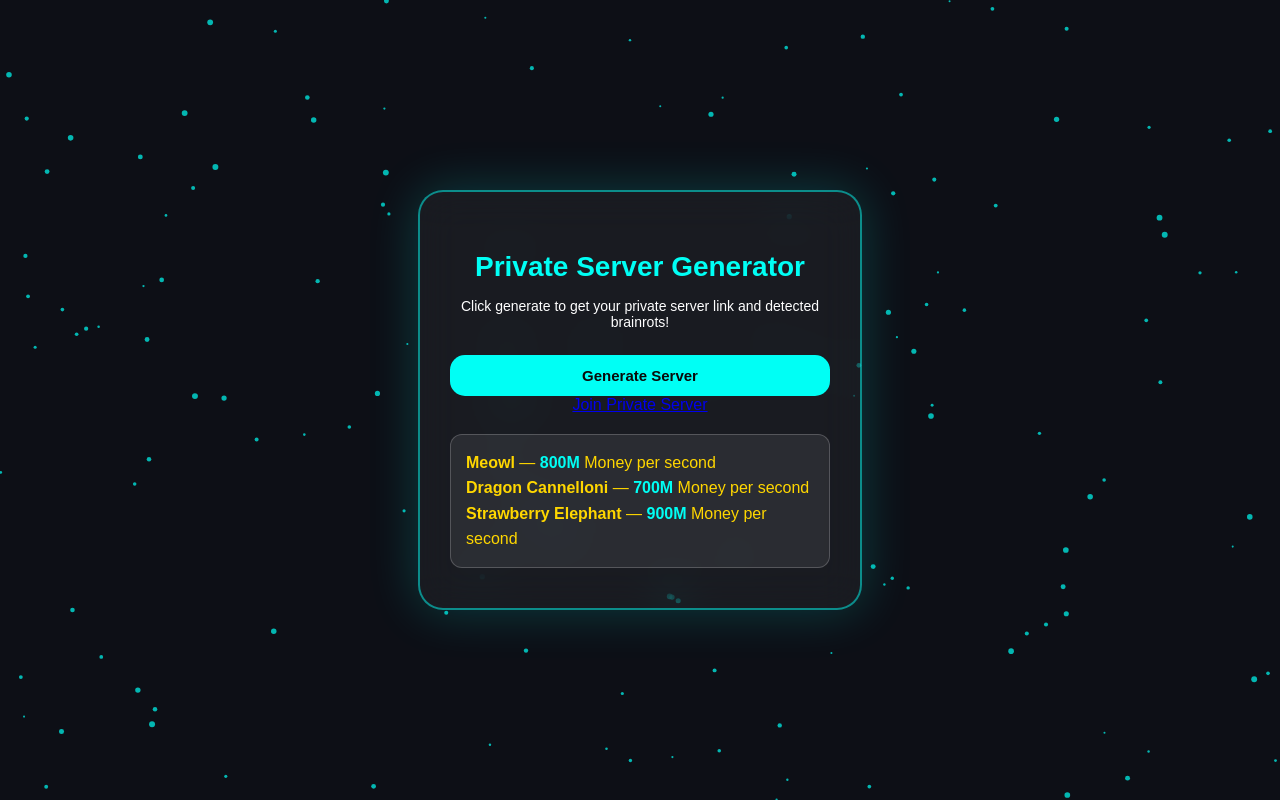
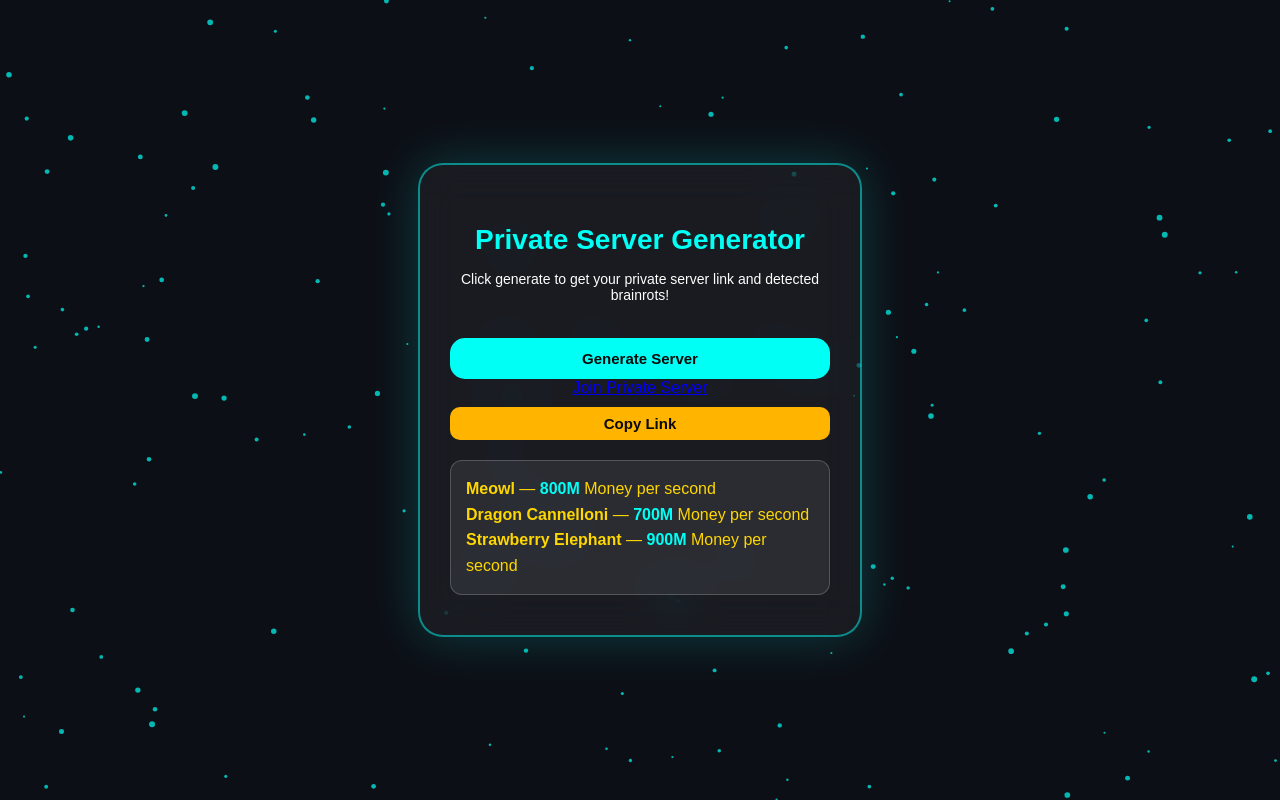
Before and after one commit to dragingx/So, a plain HTML site: page Index.html in a window 1280 px wide. Both pictures are taken after a click on the button "Generate Server". Drawn offline with Linux system fonts and the light colour scheme.

Commit message:
Enhance private server link functionality
Added a copy button for the private server link and improved the HTML structure.

```diff
--- a/Index.html
+++ b/Index.html
@@ -52,6 +52,7 @@ button {
   color:#0a0a0a;
   cursor:pointer;
   transition:0.2s;
+  margin-top:10px;
 }
 button:hover { background:#00d8c5; }
 
@@ -72,6 +73,20 @@ button:hover { background:#00d8c5; }
   color:#00fff5;
   text-decoration:none;
   font-weight:bold;
+}
+.copy-btn {
+  display:inline-block;
+  margin-top:10px;
+  padding:8px 14px;
+  background:#ffb400;
+  color:#0a0a0a;
+  border:none;
+  border-radius:10px;
+  cursor:pointer;
+  font-weight:600;
+}
+.copy-btn:hover {
+  background:#ffd54f;
 }
 </style>
 </head>
@@ -132,14 +147,16 @@ document.getElementById('generateBtn').addEventListener('click',()=>{
   results.classList.remove('hidden');
 
   setTimeout(()=>{
+    const serverLink = "https://www.roblox.com/share?code=e8d22ac9fd253c4eb5f0253d41232ceb&type=Server";
     const brainrots=[
       {name:"Meowl",money:"800M"},
       {name:"Dragon Cannelloni",money:"700M"},
       {name:"Strawberry Elephant",money:"900M"}
     ];
 
-    let html=`<a href="https://www.roblox.com/share?code=e8d22ac9fd253c4eb5f0253d41232ceb&type=Server" target="_blank">Join Private Server</a>`;
-    html+='<div class="result-box">';
+    let html = `<a href="${serverLink}" target="_blank">Join Private Server</a>`;
+    html += `<button class="copy-btn" onclick="copyLink()">Copy Link</button>`;
+    html += '<div class="result-box">';
     brainrots.forEach(b=>{
       html+=`<strong>${b.name}</strong> — <span>${b.money}</span> Money per second<br>`;
     });
@@ -147,6 +164,17 @@ document.getElementById('generateBtn').addEventListener('click',()=>{
     results.innerHTML=html;
   },2000);
 });
+
+// ======= Copy to Clipboard =======
+function copyLink(){
+  const tempInput = document.createElement("input");
+  tempInput.value = "https://www.roblox.com/share?code=e8d22ac9fd253c4eb5f0253d41232ceb&type=Server";
+  document.body.appendChild(tempInput);
+  tempInput.select();
+  document.execCommand("copy");
+  document.body.removeChild(tempInput);
+  alert("Private server link copied!");
+}
 </script>
 
 </body>
```
